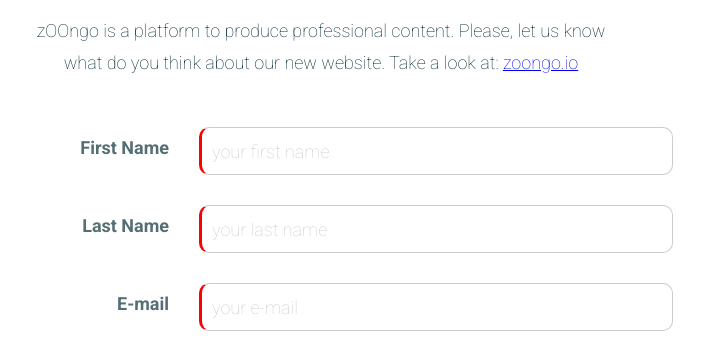
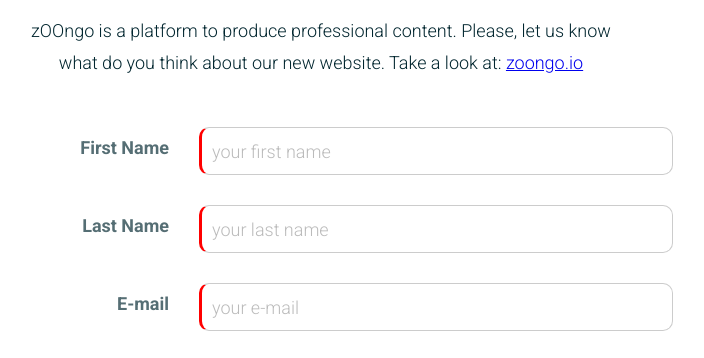
Before and after one commit to p-moreira/fcc-survey-form, a plain HTML site: page index.html in a window 1280 px wide. Shown: the part 425-783 px from the top of the page, without its empty margins (319-1023 px from the left). Drawn offline with Linux system fonts and the light colour scheme; a script that the page names is missing.

Commit message:
typography adjusts

```diff
--- a/index.css
+++ b/index.css
@@ -9,7 +9,7 @@ body {
     border: 0;
     font-family: var(--dafault-font-family, 'Roboto', sans-serif);
     font-size: var(--dafault-font-size, 18px);
-    font-weight: 100;
+    font-weight: 300;
     color: #00252E;
     text-align: center;
 }
@@ -58,7 +58,7 @@ body {
     width: 100%;
     font-size: var(--dafault-font-size, 18px);
     font-family: var(--dafault-font-family, 'Roboto', sans-serif);
-    font-weight: 100;
+    font-weight: 300;
     padding: 10px;
     box-sizing: border-box;
     border-radius: 10px;
@@ -80,9 +80,9 @@ body {
 }
 
 ::placeholder {
-    color: #ccc;
+    color: #bbb;
     font-family: var(--dafault-font-family, 'Roboto', sans-serif);
-    font-weight: 100;
+    font-weight: 300;
 }
 
 .group {
@@ -117,7 +117,7 @@ body {
     box-sizing: border-box;
     color: #fff;
     font-size: var(--dafault-font-size, 18px);
-    font-weight: 100;
+    font-weight: 300;
     border-radius: 10px
 }
 
```
